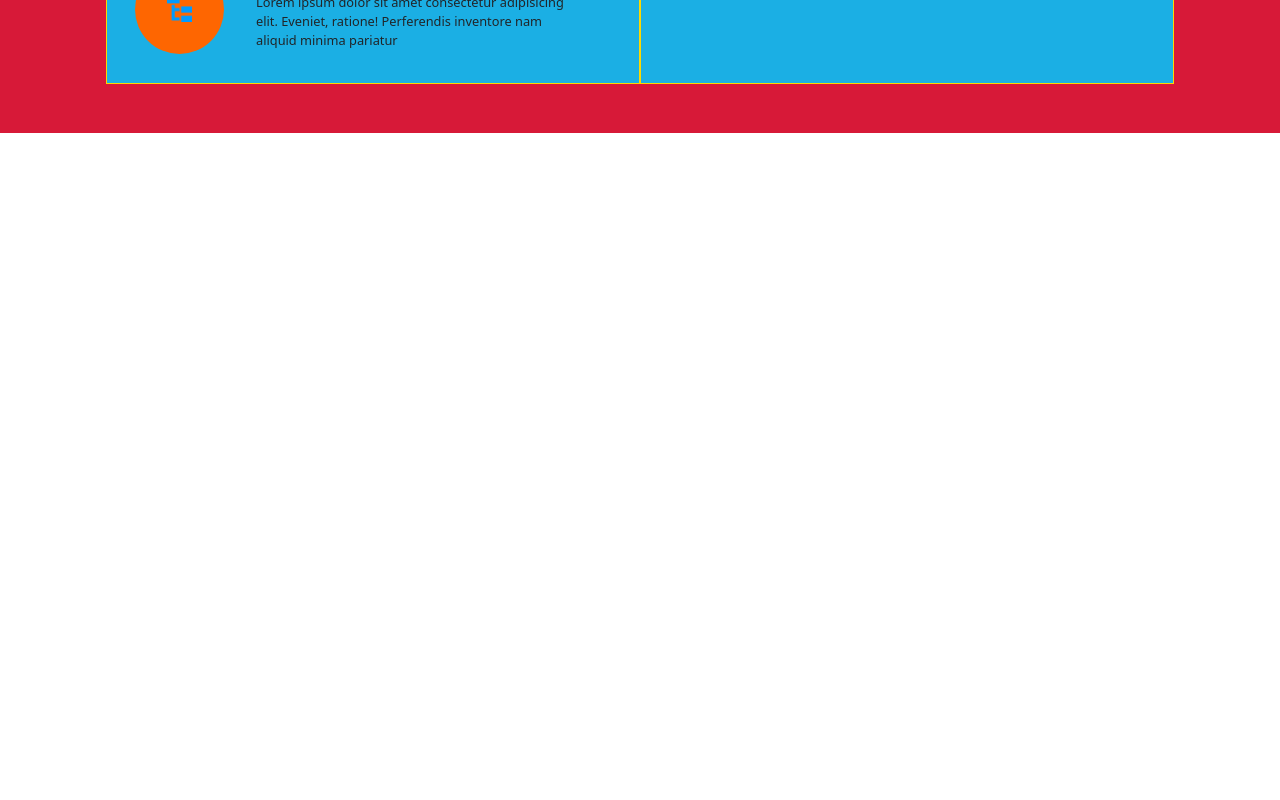
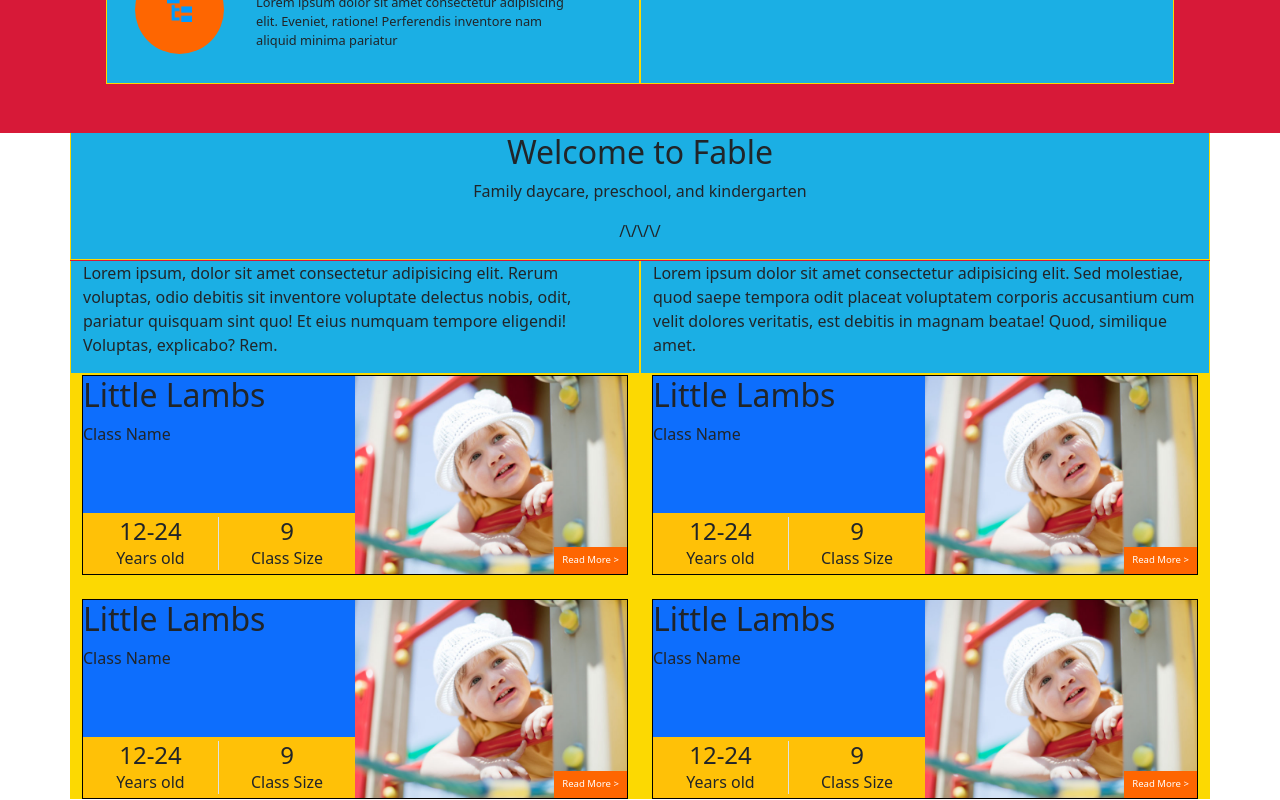
Before and after one commit to EdoardoLai96/proj-html-vuejs, a Vue app: page / in a window 1280 px wide. Shown: the part 1292-2092 px from the top of the page. Before the commit the page ends 1425 px from the top, so only its background shows below. Built offline with nearby package versions, Linux system fonts and the light colour scheme.

Commit message:
layout our classes

```diff
--- a/src/assets/style/general.scss
+++ b/src/assets/style/general.scss
@@ -125,3 +125,8 @@
     .ms_w-min{
         width: min-content;
     }
+
+
+    .ms_fit_cover{
+        object-fit: cover;
+    }
--- a/src/components/MyOurClasses.vue
+++ b/src/components/MyOurClasses.vue
@@ -1,7 +1,181 @@
 <template>
-  <div>
+  <section id="ourclasses" class="debug-container container">
+      <div class="row debug-row">
+        <div class="col debug-col text-center">
+        <h2>Welcome to Fable</h2>
+            <p>Family daycare, preschool, and kindergarten</p>
+            <p>/\/\/\/</p>
+        </div>
+      </div>
 
-  </div>
+      <div class="row debug-row">
+        <div class="col debug-col">
+          <p>Lorem ipsum, dolor sit amet consectetur adipisicing elit. Rerum voluptas, odio debitis sit inventore voluptate delectus nobis, odit, pariatur quisquam sint quo! Et eius numquam tempore eligendi! Voluptas, explicabo? Rem.</p>
+        </div>
+
+        <div class="col debug-col">
+          <p>
+            Lorem ipsum dolor sit amet consectetur adipisicing elit. Sed molestiae, quod saepe tempora odit placeat voluptatem corporis accusantium cum velit dolores veritatis, est debitis in magnam beatae! Quod, similique amet.
+          </p>
+        </div>
+      </div>
+
+      <div class="row debug-row gx-4 gy-4">
+
+         <div class="col-6">
+           <div class="ms_card debug-card d-flex">
+             <div class="text-box h-100 w-50 d-flex flex-column bg-primary justify-content-between">
+               <div class="text-box__top">
+               <h2>
+                 Little Lambs
+               </h2>
+               <p>Class Name</p>
+               </div>
+                <div class="text-box_bottom  bg-warning ">
+                  <div class="text-box_bottom_left my-1 w-50 d-inline-block text-center border-end">
+                    <h4 class="my-0">
+                      12-24
+                    </h4>
+                    <p class="my-0">
+                      Years old
+                    </p>
+                  </div>
+                  <div class="text-box_bottom_right my-1 w-50 d-inline-block text-center">
+                    <h4 class="my-0">
+                      9
+                    </h4>
+                    <p class="my-0">
+                      Class Size
+                    </p>
+                  </div>
+                </div>
+
+             </div>
+             <div class="img-box h-100 w-50 bg-secondary position-relative">
+               <img class="w-100 h-100 ms_fit_cover" src="../assets/images/class_01-690x506.jpg" alt="">
+               <button class="ms_btn_primary position-absolute bottom-0 end-0">
+                 Read More >
+               </button>
+             </div>
+           </div>
+         </div>
+
+         <div class="col-6">
+                      <div class="ms_card debug-card d-flex">
+             <div class="text-box h-100 w-50 d-flex flex-column bg-primary justify-content-between">
+               <div class="text-box__top">
+               <h2>
+                 Little Lambs
+               </h2>
+               <p>Class Name</p>
+               </div>
+                <div class="text-box_bottom  bg-warning ">
+                  <div class="text-box_bottom_left my-1 w-50 d-inline-block text-center border-end">
+                    <h4 class="my-0">
+                      12-24
+                    </h4>
+                    <p class="my-0">
+                      Years old
+                    </p>
+                  </div>
+                  <div class="text-box_bottom_right my-1 w-50 d-inline-block text-center">
+                    <h4 class="my-0">
+                      9
+                    </h4>
+                    <p class="my-0">
+                      Class Size
+                    </p>
+                  </div>
+                </div>
+
+             </div>
+             <div class="img-box h-100 w-50 bg-secondary position-relative">
+               <img class="w-100 h-100 ms_fit_cover" src="../assets/images/class_01-690x506.jpg" alt="">
+               <button class="ms_btn_primary position-absolute bottom-0 end-0">
+                 Read More >
+               </button>
+             </div>
+           </div>
+
+         </div>
+         <div class="col-6">
+           <div class="ms_card debug-card d-flex">
+             <div class="text-box h-100 w-50 d-flex flex-column bg-primary justify-content-between">
+               <div class="text-box__top">
+               <h2>
+                 Little Lambs
+               </h2>
+               <p>Class Name</p>
+               </div>
+                <div class="text-box_bottom  bg-warning ">
+                  <div class="text-box_bottom_left my-1 w-50 d-inline-block text-center border-end">
+                    <h4 class="my-0">
+                      12-24
+                    </h4>
+                    <p class="my-0">
+                      Years old
+                    </p>
+                  </div>
+                  <div class="text-box_bottom_right my-1 w-50 d-inline-block text-center">
+                    <h4 class="my-0">
+                      9
+                    </h4>
+                    <p class="my-0">
+                      Class Size
+                    </p>
+                  </div>
+                </div>
+
+             </div>
+             <div class="img-box h-100 w-50 bg-secondary position-relative">
+               <img class="w-100 h-100 ms_fit_cover" src="../assets/images/class_01-690x506.jpg" alt="">
+               <button class="ms_btn_primary position-absolute bottom-0 end-0">
+                 Read More >
+               </button>
+             </div>
+           </div>
+
+         </div>
+         <div class="col-6">
+           <div class="ms_card debug-card d-flex">
+             <div class="text-box h-100 w-50 d-flex flex-column bg-primary justify-content-between">
+               <div class="text-box__top">
+               <h2>
+                 Little Lambs
+               </h2>
+               <p>Class Name</p>
+               </div>
+                <div class="text-box_bottom  bg-warning ">
+                  <div class="text-box_bottom_left my-1 w-50 d-inline-block text-center border-end">
+                    <h4 class="my-0">
+                      12-24
+                    </h4>
+                    <p class="my-0">
+                      Years old
+                    </p>
+                  </div>
+                  <div class="text-box_bottom_right my-1 w-50 d-inline-block text-center">
+                    <h4 class="my-0">
+                      9
+                    </h4>
+                    <p class="my-0">
+                      Class Size
+                    </p>
+                  </div>
+                </div>
+
+             </div>
+             <div class="img-box h-100 w-50 bg-secondary position-relative">
+               <img class="w-100 h-100 ms_fit_cover" src="../assets/images/class_01-690x506.jpg" alt="">
+               <button class="ms_btn_primary position-absolute bottom-0 end-0">
+                 Read More >
+               </button>
+             </div>
+           </div>
+
+         </div>
+      </div>
+  </section>
 </template>
 
 <script>
@@ -16,4 +190,11 @@ export default {
 
 
 
+
+//debug//
+.debug-card{
+  height: 200px;
+  border: 1px solid black;
+}
+
 </style>
```
